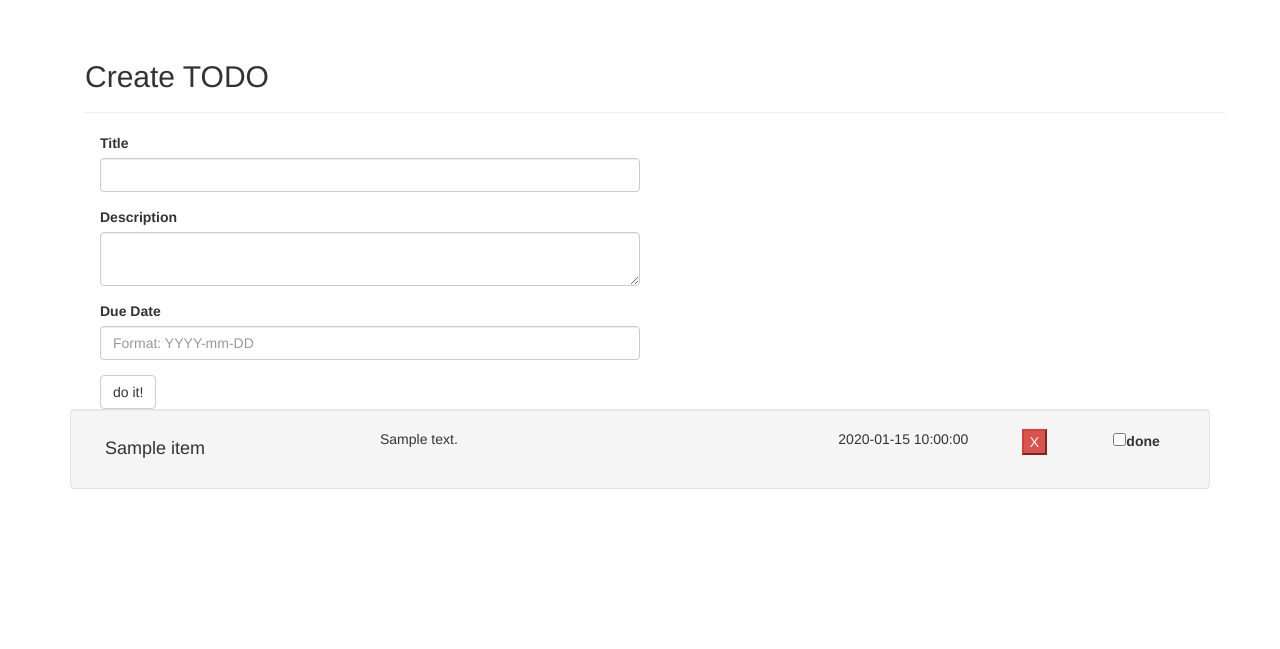
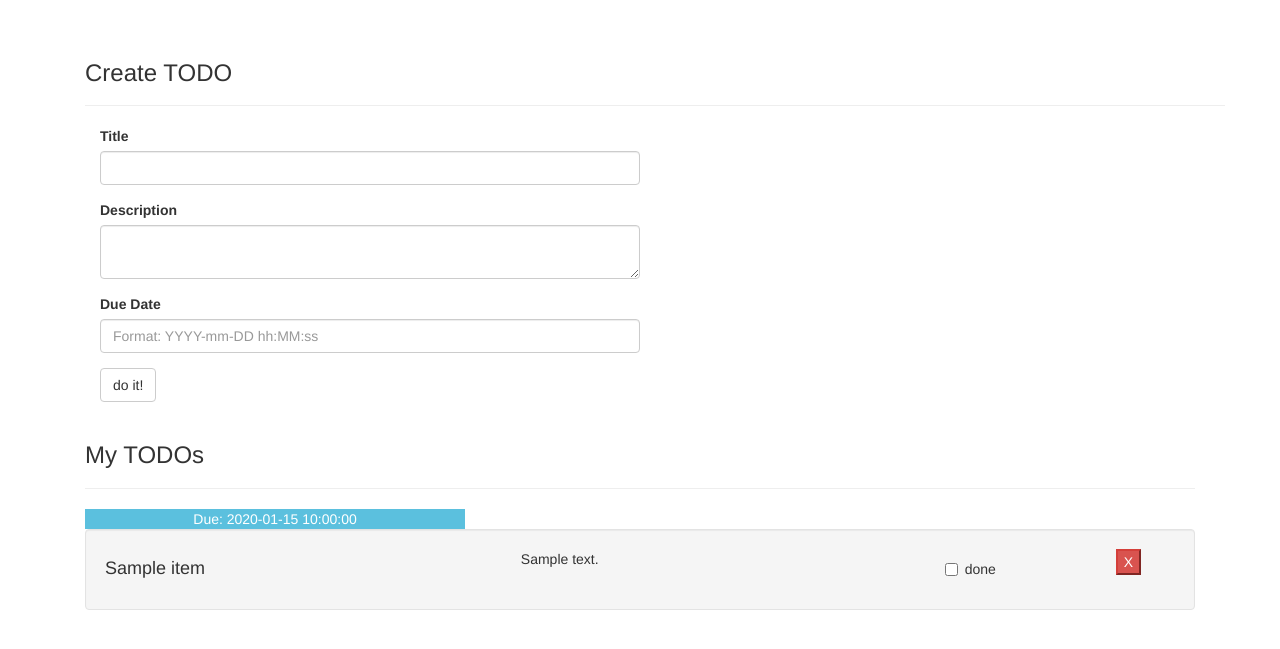
Before and after one commit to RichStone/richpy, a Flask app: page /todo/workspace in a window 1280 px wide. Shown: the part 52-701 px from the top of the page. Run offline with Flask 2, Linux system fonts and the light colour scheme; tables that the repository leaves empty hold one stand-in row (values such as "Sample post"); some libraries are stand-ins or nearby versions.

Commit message:
add delete function

```diff
--- a/app/models.py
+++ b/app/models.py
@@ -43,7 +43,7 @@
     id = db.Column(db.Integer, primary_key=True, autoincrement=True)
     title = db.Column(db.String(64))
     description = db.Column(db.String(256), default=None)
-    due = db.Column(db.DateTime, default=None)
+    due = db.Column(db.DateTime, nullable=True)
     state = db.Column(db.Boolean, default=0)
 
     def __repr__(self):
--- a/app/templates/todo/workspace.html
+++ b/app/templates/todo/workspace.html
@@ -6,7 +6,7 @@
 {% block page_content %}
 <div class="container">
     <div class="page-header">
-        <h2>Create TODO</h2>
+        <h3>Create TODO</h3>
     </div>
     <div class="col-xs-6">
         {{ wtf.quick_form(form) }}
@@ -14,23 +14,30 @@
 </div>
 
 <div class="container-fluid">
+    <div class="page-header">
+        <h3>My TODOs</h3>
+    </div>
     {% for item in items %}
-        <div class="well row">
-            <div class="col-xs-3 pull-left">
+        <div class="container">
+            <div class="btn-info text-center row col-xs-4">
+                Due: {{ item.due }}
+            </div>
+        </div>
+        <div class="container-fluid">
+            <div class="well row">
+            <div class="row col-xs-5 pull-left">
                 <h4 class="">{{ item.title }}</h4>
             </div>
-            <div class="col-xs-5">
+            <div class="row col-xs-5">
                 <p class="">{{ item.description }}</p>
             </div>
-            <div class="col-xs-2">
-                <p class="">{{ item.due }}</p>
-            </div>
-            <div class="col-xs-1 pull-right">
+            <div class="checkbox row col-xs-1 text-right">
                 <label><input type="checkbox" value="{{ item.state }}">done</label>
             </div>
-            <div class="col-xs-1 pull-right">
-                <input type="button" class="btn-danger" value="X">
-            </div>
+            <form class="form-group row col-xs-1 pull-right" action="{{ url_for('todo.delete', item_id=item.id) }}" method="post">
+                <input type="submit" class="btn-danger" value="X">
+            </form>
+        </div>
         </div>
     {% endfor %}
 </div>
--- a/app/todo/forms.py
+++ b/app/todo/forms.py
@@ -6,5 +6,5 @@
 class NewTaskForm(Form):
     title = StringField('Title', validators=[DataRequired(), Length(1, 64)])
     description = TextAreaField('Description', validators=[DataRequired(), Length(1, 256)])
-    due = DateTimeField('Due Date', render_kw={"placeholder":"Format: YYYY-mm-DD"})
-    submit = SubmitField('do it!')
+    due = DateTimeField('Due Date', render_kw={"placeholder":"Format: YYYY-mm-DD hh:MM:ss"})
+    submit = SubmitField('do it!', render_kw={"class":"btn btn-info"})
--- a/app/todo/views.py
+++ b/app/todo/views.py
@@ -14,7 +14,15 @@
                     due=form.due.data if form.due.data else None,
                     state=0)
         db.session.add(item)
+        db.session.commit()
         flash('Great!')
         return redirect(url_for('todo.workspace'))
     items = Item.query.all()
     return render_template('todo/workspace.html', form=form, items=items)
+
+@todo.route('/delete/<item_id>', methods=['POST'])
+def delete(item_id):
+    item = Item.query.get(item_id)
+    db.session.delete(item)
+    db.session.commit()
+    return redirect(url_for('todo.workspace'))
```
Also changed, not shown: app/main/views.py (line endings or trailing spaces), data-dev.sqlite.
